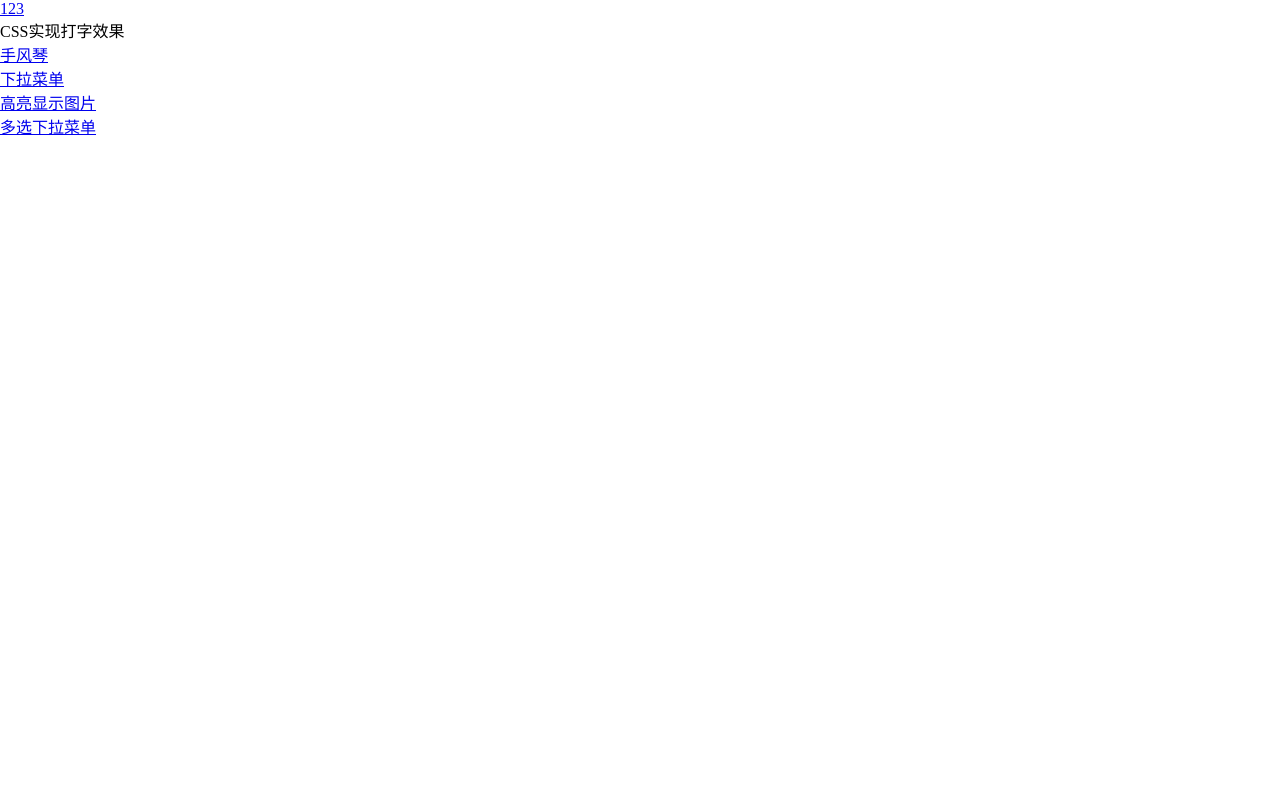
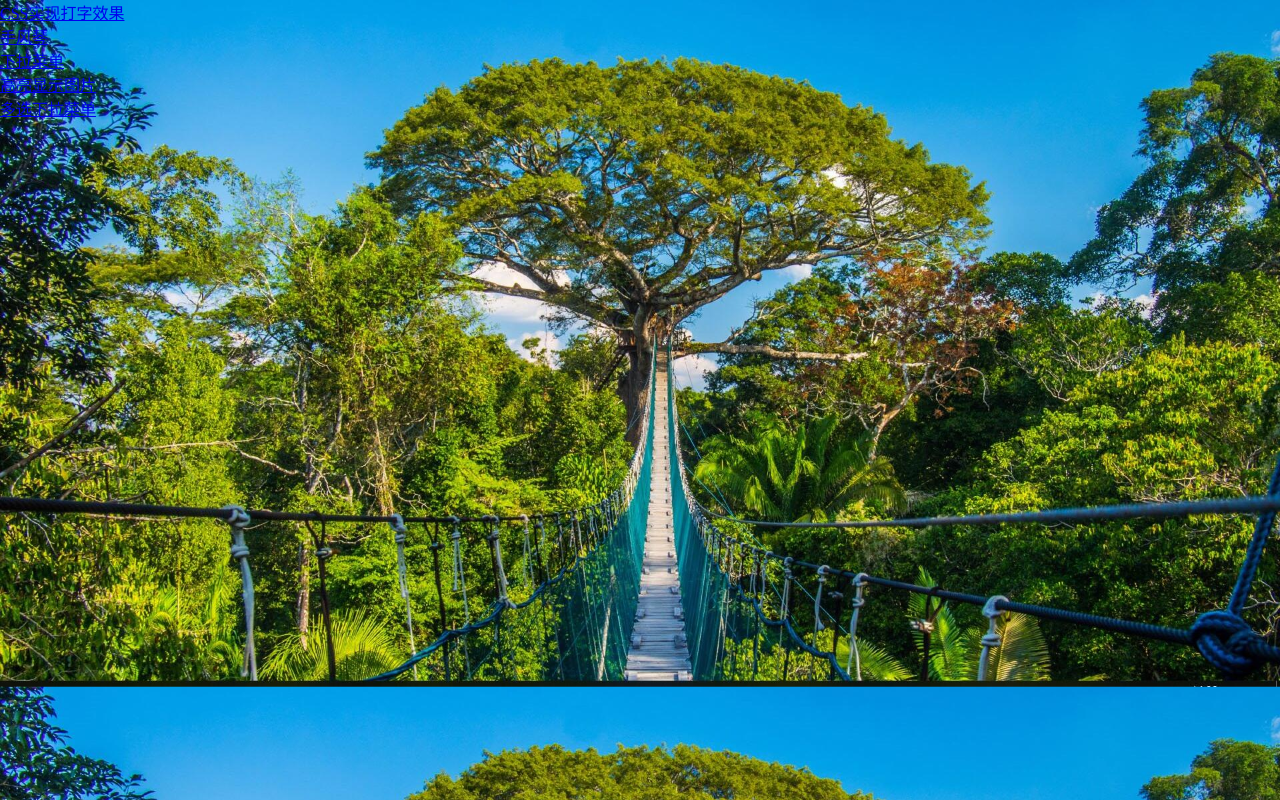
Before and after one commit to gcc015/gcc015.github.io, a plain HTML site: page index.html in a window 1280 px wide. Drawn offline with Linux system fonts and the light colour scheme.

Commit message:
update index css

```diff
--- a/index.html
+++ b/index.html
@@ -10,8 +10,7 @@
 </head>
 <body>
     <div class="item">
-        <a target="_blank" href="pages/auto_write.html">123</a>
-        <div class="desc">CSS实现打字效果</div>
+        <a target="_blank" href="pages/auto_write.html">CSS实现打字效果</a>
     </div>
     <div class="item">
         <a target="_blank" href="pages/accordian.html">手风琴</a>
--- a/styles/style_index.css
+++ b/styles/style_index.css
@@ -4,7 +4,7 @@
 }
 
 body {
-    /* background-image: url("../images/tree.jpg"); */
+    background-image: url("https://github.com/gcc015/gcc015.github.io/blob/master/imges/tree.jpg");
     background-size: 100%;
 }
 
```
